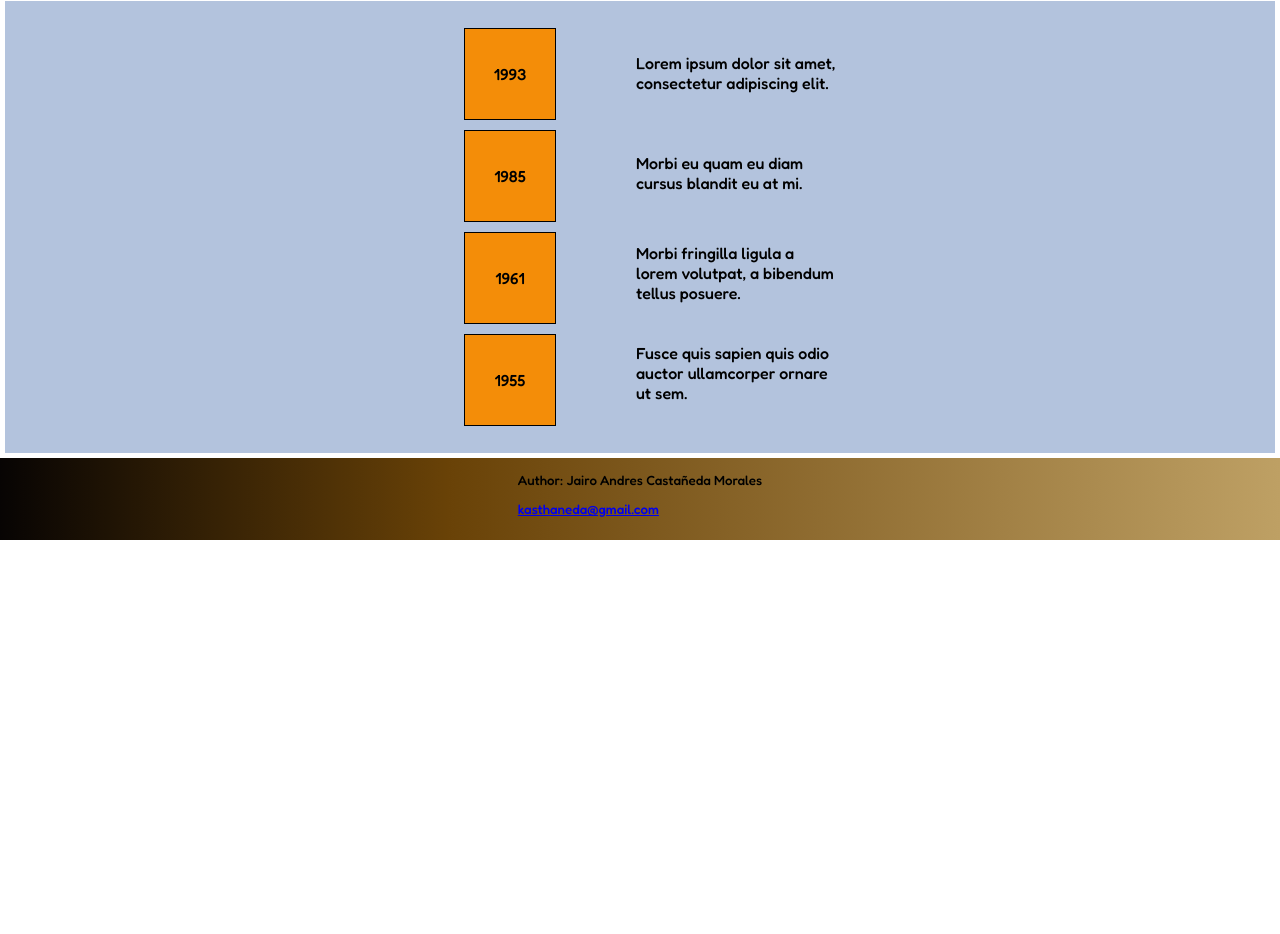
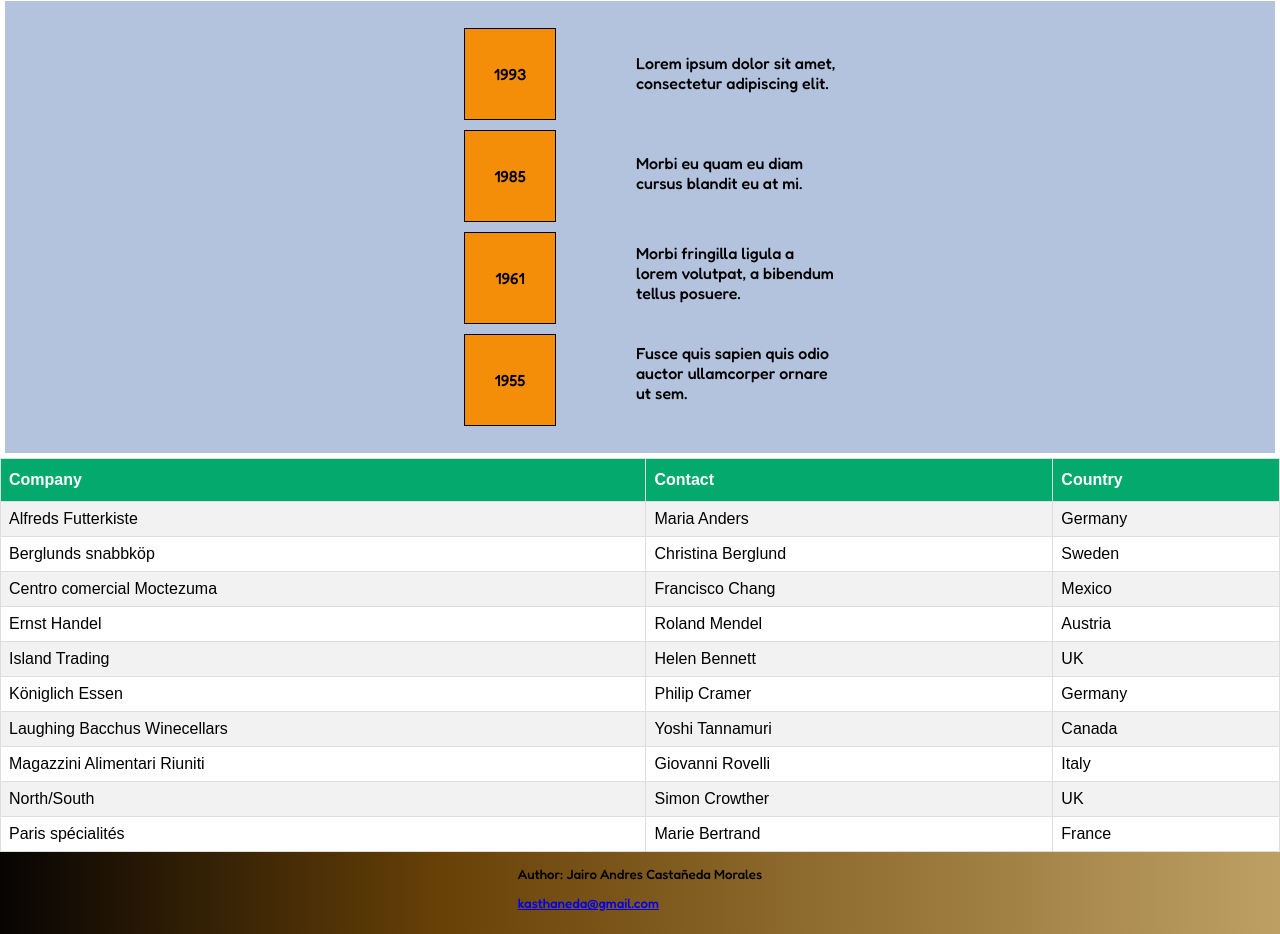
Before and after one commit to KASTHANEDA/GABO_BIT, a plain HTML site: page index.html in a window 1280 px wide. Shown: the part 793-1727 px from the top of the page. Before the commit the page ends 1333 px from the top, so only its background shows below. Drawn offline with Linux system fonts and the light colour scheme.

Commit message:
version 5

```diff
--- a/assets/css/styles.css
+++ b/assets/css/styles.css
@@ -171,6 +171,29 @@ button:hover{
   width: 100%;
 }
 
+#customers {
+  font-family: Arial, Helvetica, sans-serif;
+  border-collapse: collapse;
+  width: 100%;
+}
+
+#customers td, #customers th {
+  border: 1px solid #ddd;
+  padding: 8px;
+}
+
+#customers tr:nth-child(even){background-color: #f2f2f2;}
+
+#customers tr:hover {background-color: #ddd;}
+
+#customers th {
+  padding-top: 12px;
+  padding-bottom: 12px;
+  text-align: left;
+  background-color: #04AA6D;
+  color: white;
+}
+
 .tituloCarru {
   display: flex;
   justify-content: center;
--- a/index.html
+++ b/index.html
@@ -125,6 +125,67 @@
                     </li>
                 </ul>
             </section>
+            <section>
+
+<table id="customers" class="tablaPrueba">
+    <tr>
+      <th>Company</th>
+      <th>Contact</th>
+      <th>Country</th>
+    </tr>
+    <tr>
+      <td>Alfreds Futterkiste</td>
+      <td>Maria Anders</td>
+      <td>Germany</td>
+    </tr>
+    <tr>
+      <td>Berglunds snabbköp</td>
+      <td>Christina Berglund</td>
+      <td>Sweden</td>
+    </tr>
+    <tr>
+      <td>Centro comercial Moctezuma</td>
+      <td>Francisco Chang</td>
+      <td>Mexico</td>
+    </tr>
+    <tr>
+      <td>Ernst Handel</td>
+      <td>Roland Mendel</td>
+      <td>Austria</td>
+    </tr>
+    <tr>
+      <td>Island Trading</td>
+      <td>Helen Bennett</td>
+      <td>UK</td>
+    </tr>
+    <tr>
+      <td>Königlich Essen</td>
+      <td>Philip Cramer</td>
+      <td>Germany</td>
+    </tr>
+    <tr>
+      <td>Laughing Bacchus Winecellars</td>
+      <td>Yoshi Tannamuri</td>
+      <td>Canada</td>
+    </tr>
+    <tr>
+      <td>Magazzini Alimentari Riuniti</td>
+      <td>Giovanni Rovelli</td>
+      <td>Italy</td>
+    </tr>
+    <tr>
+      <td>North/South</td>
+      <td>Simon Crowther</td>
+      <td>UK</td>
+    </tr>
+    <tr>
+      <td>Paris spécialités</td>
+      <td>Marie Bertrand</td>
+      <td>France</td>
+    </tr>
+  </table>
+
+            </section>
         </section>
 
 
```
